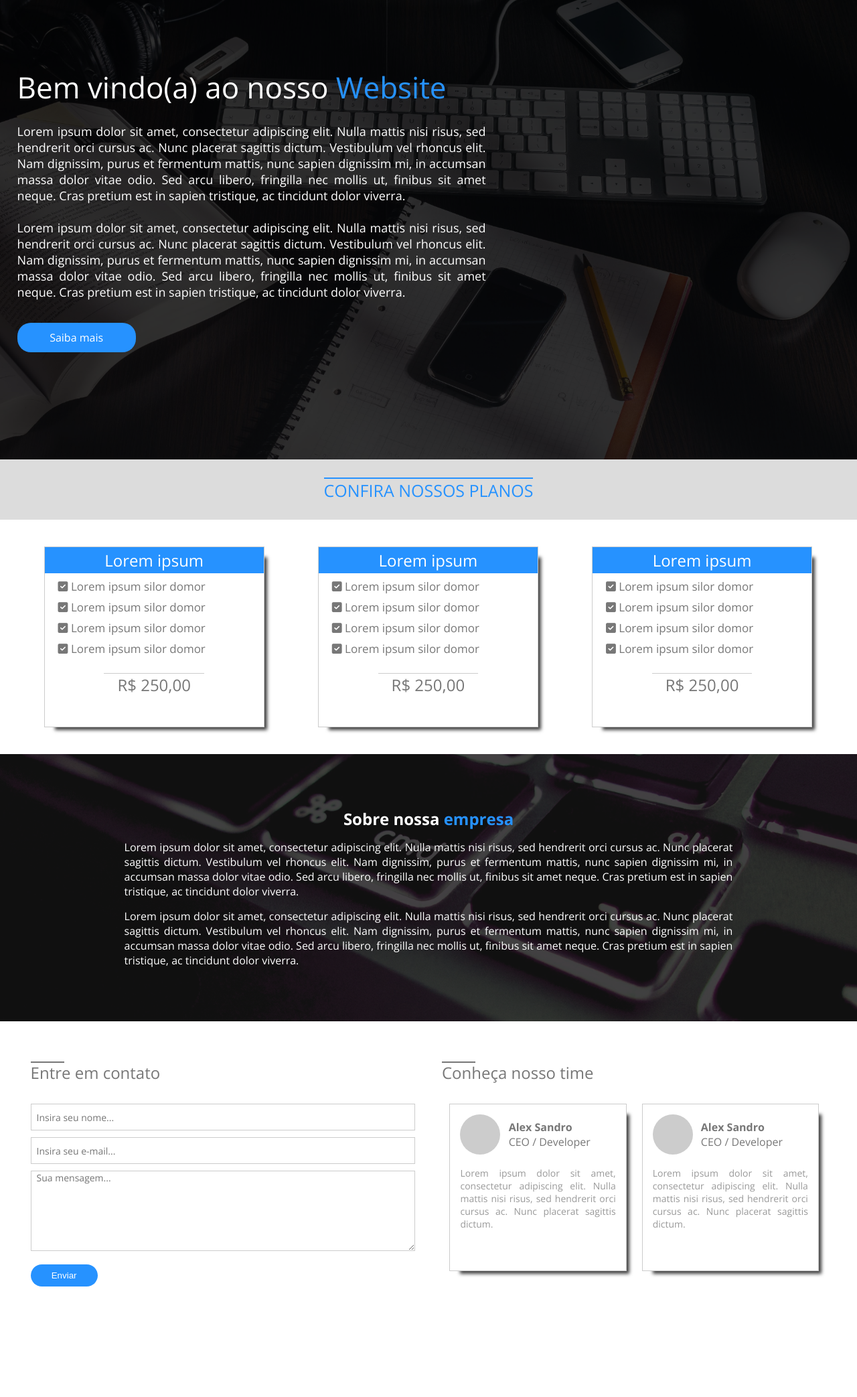
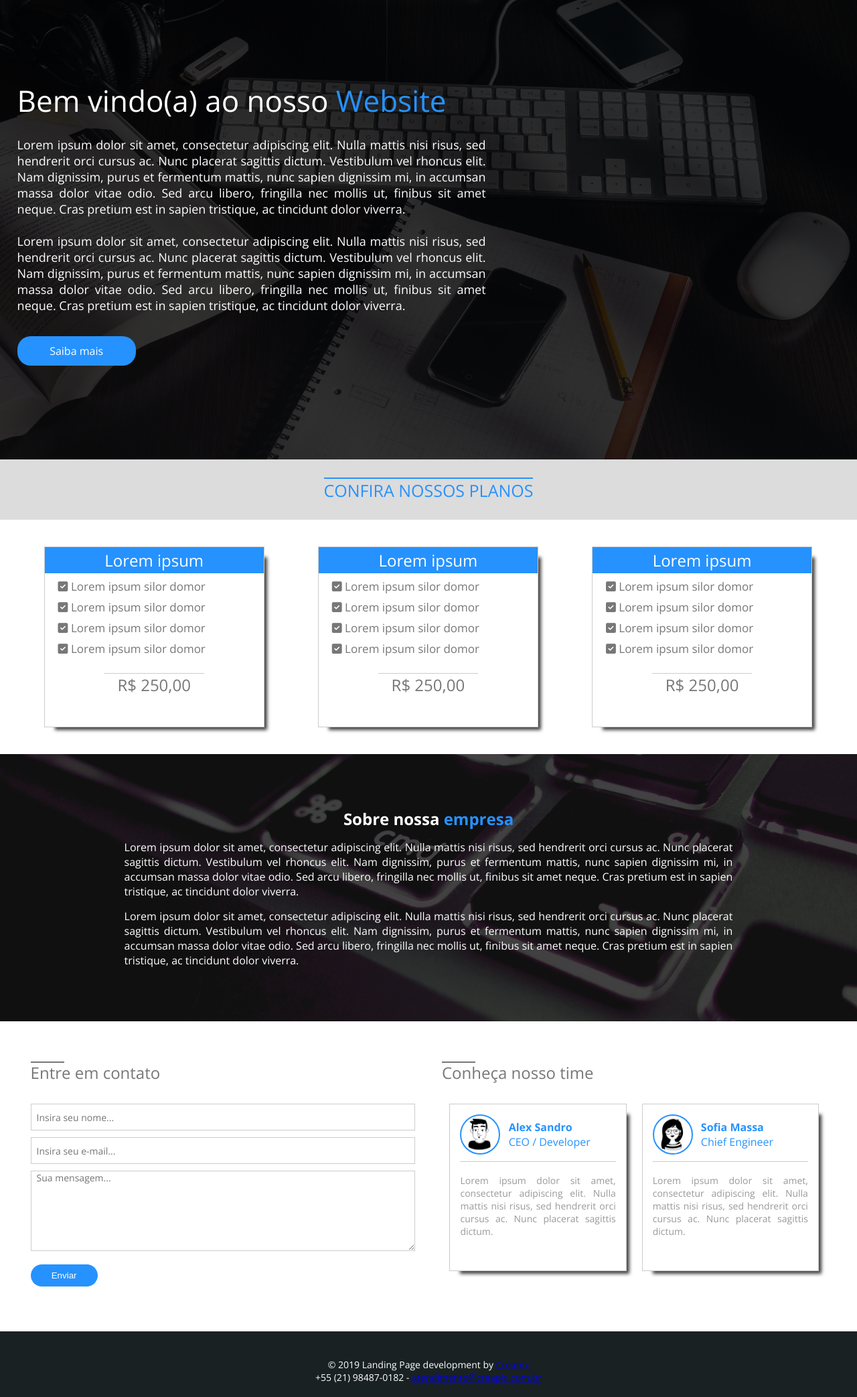
Before and after one commit to alexsrs/projeto_06_BlackCode, a PHP site: page / in a window 1280 px wide. Shown: the part 114-2200 px from the top of the page at 67% size. Before the commit the page ends 2035 px from the top, so only its background shows below. Run offline with PHP 8.4, Linux system fonts and the light colour scheme; some libraries are stand-ins or nearby versions.

Commit message:
incluido menu mobile e rodapé
implementado menu responsivo usando Jquery

```diff
--- a/css/style.css
+++ b/css/style.css
@@ -93,9 +93,48 @@ nav.desktop a{
 	text-decoration: none;
 }
 
+nav.mobile{
+	display: none;
+	float: right;
+
+}
+
+nav.mobile ul{
+	z-index: 2;
+	display: none;
+	position: absolute;
+	left: 0;
+	top: 96px;
+	list-style-type: none;
+	background: white;
+	width: 100%;
+}
+
+nav.mobile li{
+	padding: 8px 0;
+	text-align: center;
+	font-weight: lighter;
+	border-bottom: 1px solid #CCC;
+}
+
+nav.mobile a{
+	display: block;
+	text-decoration: none;
+	color: #444444;
+
+}
+
+nav.mobile > i{
+	position: relative;
+	top: 23px;
+	cursor: pointer;
+	font-size: 25px;
+	color: white;
+}
+
 .conteudo-header{
 	position: relative;
-	margin: 100px 0;
+	margin: 120px 0;
 	max-width: 700px;
 	z-index: 2;
 
@@ -322,7 +361,7 @@ section.final-section h2 > .borda-efeito{
 	-webkit-box-shadow: 10px 10px 5px -6px rgba(0,0,0,0.75);
 	-moz-box-shadow: 10px 10px 5px -6px rgba(0,0,0,0.75);
 	box-shadow: 10px 10px 5px -6px rgba(0,0,0,0.75);
-}s
+}
 
 
 
@@ -336,17 +375,26 @@ section.final-section h2 > .borda-efeito{
 	width: 60px;
 	height: 60px;
 	border-radius: 50%;
-	background: #cccccc;
+	/*background: #cccccc;*/
 	vertical-align: middle;
+	background-size: cover;
+	border: 2px solid #2692ff;
 	/*Aplicar background-image om a imagem desejada */
+}
+
+.masc{
+	background-image: url('../images/avatar-m.jpg');
+}
+
+.fem{
+	background-image: url('../images/avatar-f.jpg');
 }
 
 .info-usuario{
 	display: inline-block;
-	color: #777777;
+	color: #2692ff;
 	padding-left: 8px;
 	vertical-align: middle;
-
 }
 
 .descricao-usuario-box{
@@ -358,11 +406,31 @@ section.final-section h2 > .borda-efeito{
 }
 
 
+footer{
+	background-color: #192123;
+	padding: 40px 0 20px 0;
+	text-align: center;
+	color: white;
+}
 
+footer p {
+	font-weight: 300;
+	font-size: 14px;
+}
 
 
 
 @media screen and (max-width: 768px){
+
+	nav.mobile{
+		display: block;
+	}
+
+	nav.desktop{
+		display: none;
+	}
+
+
 	.box-planos-single{
 		width: 100%;
 		margin: 10px 0;
--- a/index.html
+++ b/index.html
@@ -28,6 +28,15 @@
                                 <li><a href="">Contato</a></li>
                             </ul>
                         </nav><!--desktop-->
+                         <nav class="mobile">
+                            <i class="fa fa-bars"></i>
+                            <ul>
+                                <li><a href="">Home</a></li>
+                                <li><a href="">Sobre</a></li>
+                                <li><a href="">Contato</a></li>
+                            </ul>
+                        </nav><!--mobile-->
+
                         <div class="clear"></div><!--clear-->
                     </header>
                     <div class="conteudo-header">
@@ -117,7 +126,7 @@
 
                         <div class="w50 equipe-single">
                             <div class="topo-box-usuario">
-                                <div class="box-avatar"></div><!--box-avatar-->
+                                <div class="box-avatar masc"></div><!--box-avatar-->
                                 <div class="info-usuario">
                                     <p style="font-weight: bold;">Alex Sandro</p>
                                     <p style="font-weight: italic;">CEO / Developer</p>
@@ -129,23 +138,40 @@
                         </div><!--w50 equipe-single-->
                         <div class="w50 equipe-single">
                             <div class="topo-box-usuario">
-                                <div class="box-avatar"></div><!--box-avatar-->
+                                <div class="box-avatar fem"></div><!--box-avatar-->
                                 <div class="info-usuario">
-                                    <p style="font-weight: bold;">Alex Sandro</p>
-                                    <p style="font-weight: italic;">CEO / Developer</p>
+                                    <p style="font-weight: bold;">Sofia Massa</p>
+                                    <p style="font-weight: italic;">Chief Engineer</p>
                                 </div><!--info-usuario-->
                             </div><!--topo-box-usuario-->
                             <div class="descricao-usuario-box">
                                 <p>Lorem ipsum dolor sit amet, consectetur adipiscing elit. Nulla mattis nisi risus, sed hendrerit orci cursus ac. Nunc placerat sagittis dictum.</p>
                             </div><!--descricao-usuario-box-->
                         </div><!--w50 equipe-single-->
-
-
                         <div class="clear"></div>
                     </div><!--w50-->
                     <div class="clear"></div>
                 </div><!--center-->
             </section><!--final-section-->
+            <footer>
+                <div class="container">
+                    <p>© 2019 Landing Page development by <a href="http://www.creapix.com.br">Creapix</a></p>
+                     <p>+55 (21) 98487-0182 - <a href="mailto:atendimento@creapix.com.br?subject=LandingPage2">atendimento@creapix.com.br</p>
+                 </div>
+            </footer><!--footer-->
+        <script type="text/javascript" src="https://code.jquery.com/jquery-3.5.1.min.js"></script>
+        <script type="text/javascript">
+            $(function(){
+                $('nav.mobile i').click(function(){
+                    var el = $(this).parent().find('ul');
+                    if(el.is(':visible') == false){
+                        el.fadeIn();
+                    }else{
+                        el.fadeOut();
+                    }
 
+                })
+            })
+        </script>
         </body>
     </html>
```
Also changed, not shown: images/avatar-f.jpg (added), images/avatar-m.jpg (added).
